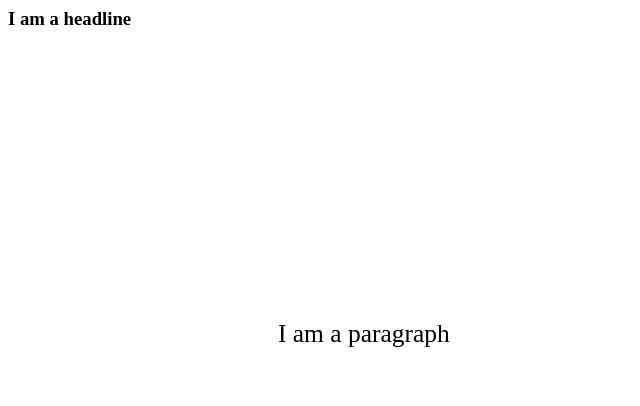
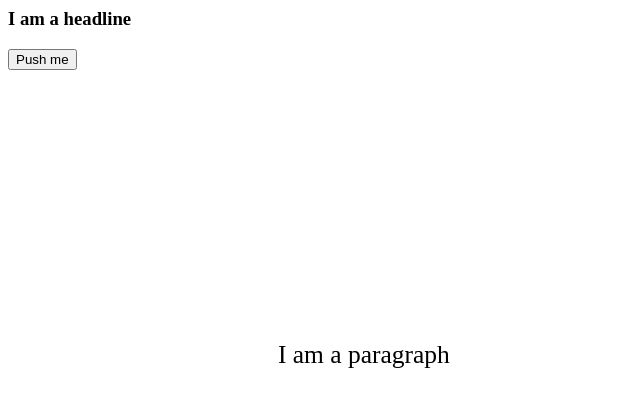
Before and after one commit to lassediercks/html-to-svg, a website built with webpack: page index.html in a window 1280 px wide. Shown: the top 406 px of the page, without its empty margins (0-640 px from the left). Built offline with nearby package versions, Linux system fonts and the light colour scheme; files whose address does not match are found by name.

Commit message:
add button to markup

```diff
--- a/index.html
+++ b/index.html
@@ -5,7 +5,7 @@
     </head>
     <body>
       <h3 class="jui-headline jui-headline--h3">I am a headline</h3>
-
+      <button class="jui-button">Push me</button>
       <?xml version="1.0" encoding="utf-8"?>
       <svg version="1.1" id="Layer_1" xmlns="http://www.w3.org/2000/svg" xmlns:xlink="http://www.w3.org/1999/xlink" x="0px" y="0px"
          viewBox="0 0 595.3 841.9" enable-background="new 0 0 595.3 841.9" xml:space="preserve">
```
